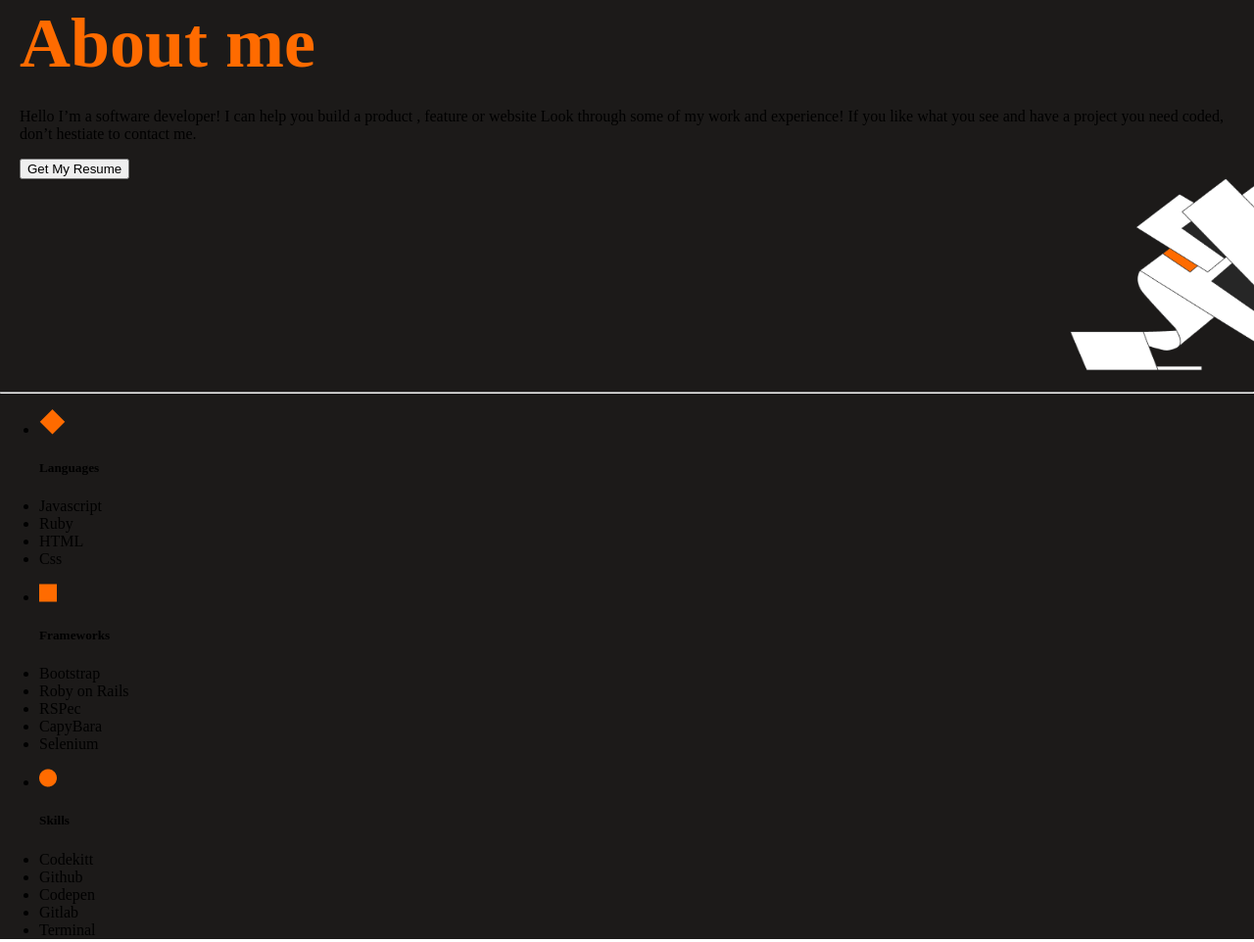
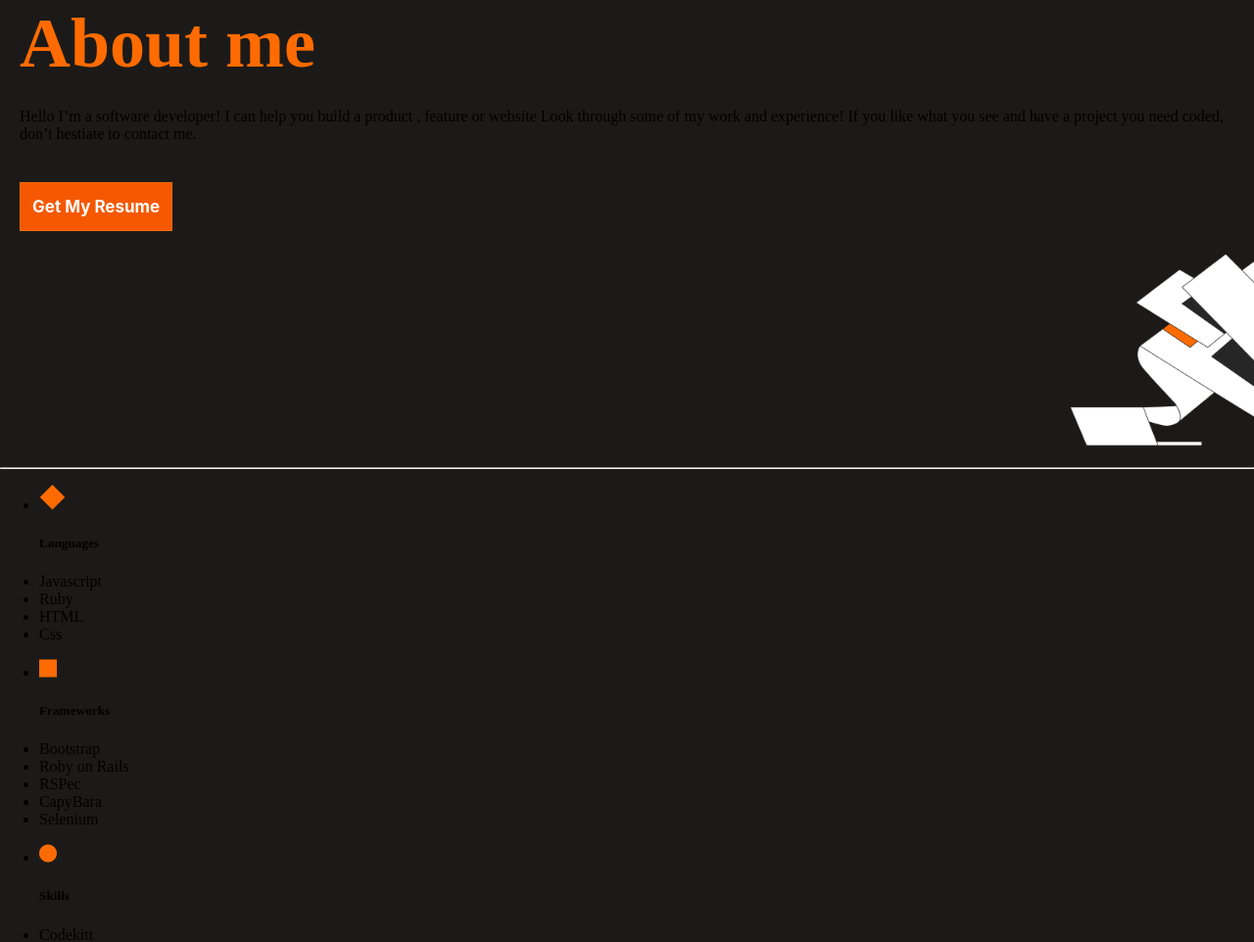
Before and after one commit to abreham1222/My-portfolio, a website: page index.html in a window 1280 px wide. Shown: the part 4359-5321 px from the top of the page at 98% size. Drawn offline with Linux system fonts and the light colour scheme.

Commit message:
added styles for about section for pics and buttun

```diff
--- a/style.css
+++ b/style.css
@@ -249,3 +249,23 @@ nav {
   font-size: 72px;
   color: #ff6b00;
 }
+
+.btn {
+  padding: 12px;
+  margin: 24px 0;
+  font-family: "Inter", sans-serif;
+  font-weight: bold;
+  font-size: 17px;
+  line-height: 24px;
+  background: #f55800;
+  color: #fff;
+  border: 1px solid #f56b00;
+  cursor: pointer;
+}
+
+.btn:hover {
+  transition: all 0.2s ease-in-out;
+  background: #fff5e1;
+  border: 1px solid #f55800;
+  color: #f55800;
+}
```
